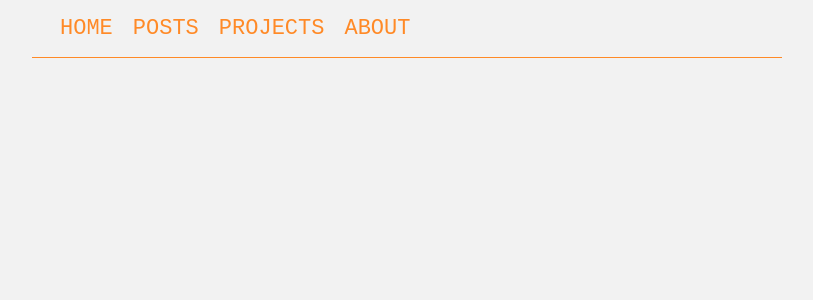
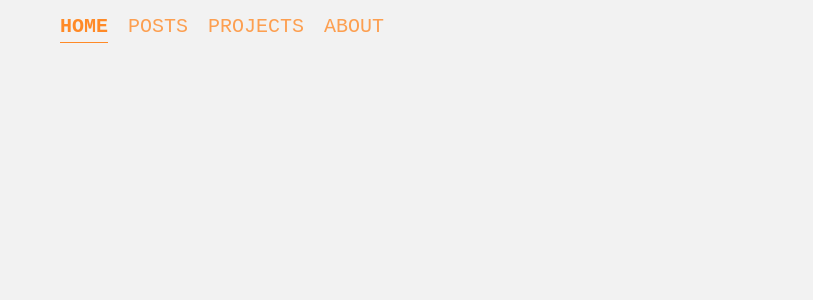
Before and after one commit to zinnli/hinen.dev, a Next.js app: page / in a window 1280 px wide. Shown: the top 300 px of the page, without its empty margins (233-1046 px from the left). Built offline with nearby package versions, Linux system fonts and the light colour scheme; a web font is replaced by a local one.

Commit message:
style: header style 수정 및 클릭 시 bold 처리 추가(#1)

```diff
--- a/src/components/header/Header.tsx
+++ b/src/components/header/Header.tsx
@@ -1,19 +1,29 @@
+"use client";
+
 import Link from "next/link";
+import { usePathname } from "next/navigation";
 import React from "react";
 
 const Header = () => {
+  const pathname = usePathname();
+
+  const currentPath = pathname.split("/")[1];
+
+  const textBoldStyle = (path: string): string =>
+    `text-20 ${currentPath === path || (!currentPath && path === "home") ? "text-primary border-b border-b-primary_sub_30 font-bold" : "text-primary/80"}  hover:font-bold`;
+
   return (
-    <header className="flex w-4/5 max-w-[750px] gap-5 py-3 px-7 border-b border-b-primary">
-      <Link href="/" className="text-22 text-primary">
+    <header className="sticky top-0 flex w-[100%] max-w-[750px] gap-5 py-3 px-7 border-b-primary_sub/20 bg-gray_bg">
+      <Link href="/" className={textBoldStyle("home")}>
         HOME
       </Link>
-      <Link href="/post" className="text-22 text-primary">
+      <Link href="/post" className={textBoldStyle("post")}>
         POSTS
       </Link>
-      <Link href="/project" className="text-22 text-primary">
+      <Link href="/project" className={textBoldStyle("project")}>
         PROJECTS
       </Link>
-      <Link href="/about" className="text-22 text-primary">
+      <Link href="/about" className={textBoldStyle("about")}>
         ABOUT
       </Link>
     </header>
```
